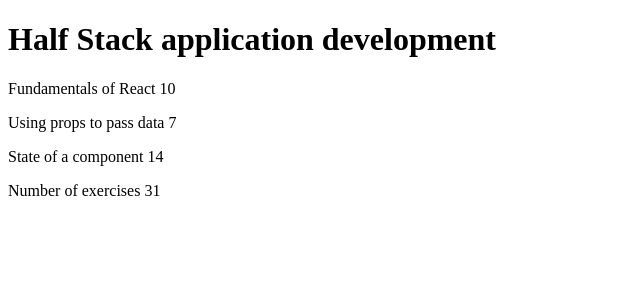
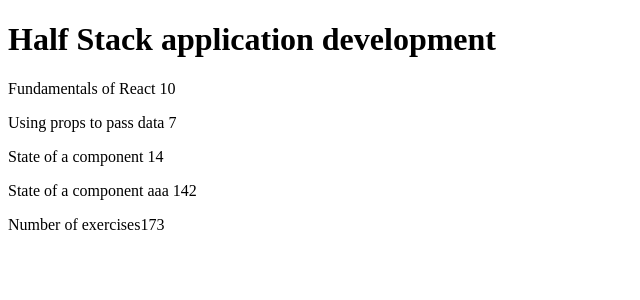
Before and after one commit to Antonako1/React-tehtavat, a React (Vite) app in the folder Kokoelmien renderöinti ja lomakkeen käsittely/palvelintehtava/: page / in a window 1280 px wide. Shown: the top 300 px of the page, without its empty margins (0-640 px from the left). Built offline with nearby package versions, Linux system fonts and the light colour scheme.

Commit message:
2.1 korjattu

```diff
--- a/Kokoelmien renderöinti ja lomakkeen käsittely/palvelintehtava/src/App.jsx
+++ b/Kokoelmien renderöinti ja lomakkeen käsittely/palvelintehtava/src/App.jsx
@@ -11,35 +11,30 @@
 const Content = (props) => {
   return(
     <div>
-      <Part part={props.part1.parts[0].name} exercises={props.part1.parts[0].exercises} />
-      <Part part={props.part2.parts[1].name} exercises={props.part2.parts[1].exercises} />
-      <Part part={props.part3.parts[2].name} exercises={props.part3.parts[2].exercises} />
+      {
+        props.course.parts.map(part => <Part part={part.name} exercises={part.exercises} />)
+      }
     </div>
   )
 }
+
 const Total = (props) => {
   console.log(props)
-  return <p >Number of exercises {
-    props.part1.parts[0].exercises +
-    props.part2.parts[1].exercises +
-    props.part3.parts[2].exercises
-    }</p>
+  return (
+		<p>Number of exercises
+		  {
+		    props.course.parts.reduce((total, part) => total + part.exercises, 0)
+		  }
+		</p>
+		)
 }
 const Course = (props) => {
   const course = props.course;
   return(
     <div>
       <Header course={course} />
-      <Content
-      part1={course}
-      part2={course}
-      part3={course}
-      />
-      <Total
-      part1={course}
-      part2={course}
-      part3={course}
-      />
+      <Content course={course}/>
+      <Total course={course}/>
     </div>
   )
 }
@@ -63,6 +58,11 @@
         name: 'State of a component',
         exercises: 14,
         id: 3
+      },
+      {
+        name: 'State of a component aaa',
+        exercises: 142,
+        id: 4
       }
     ]
   }
```
